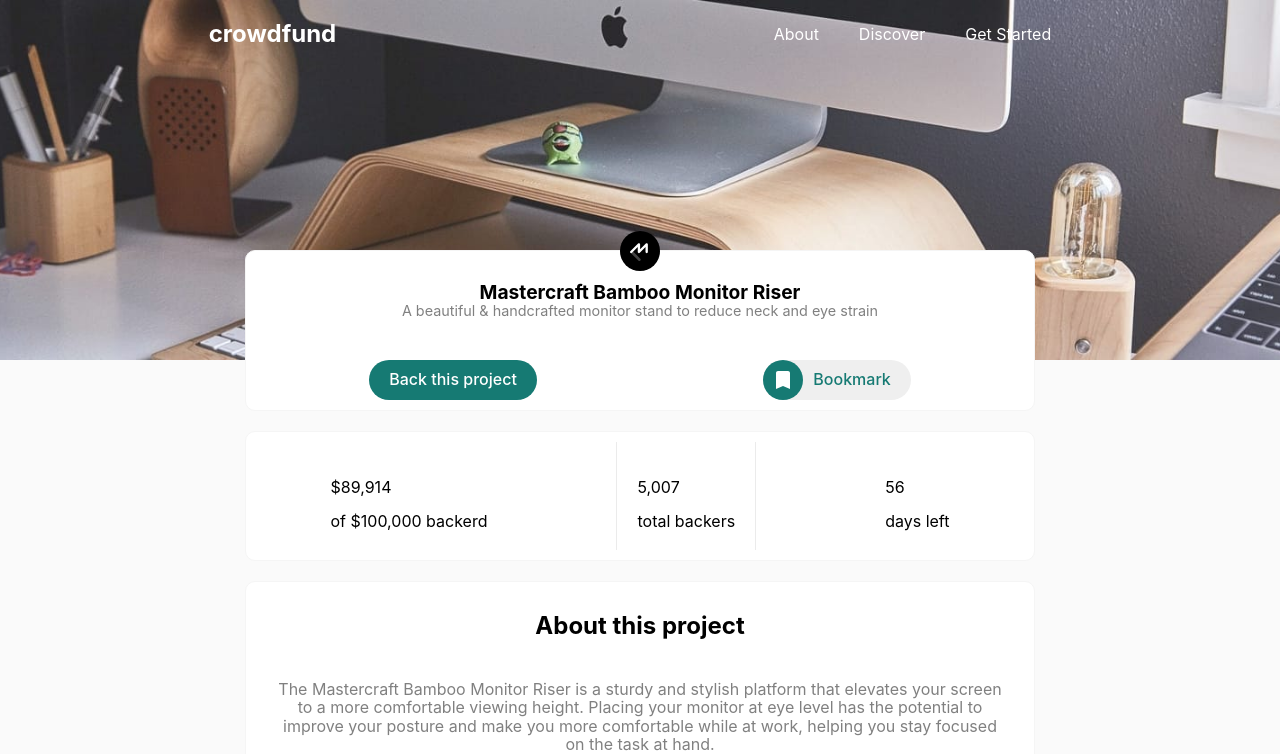
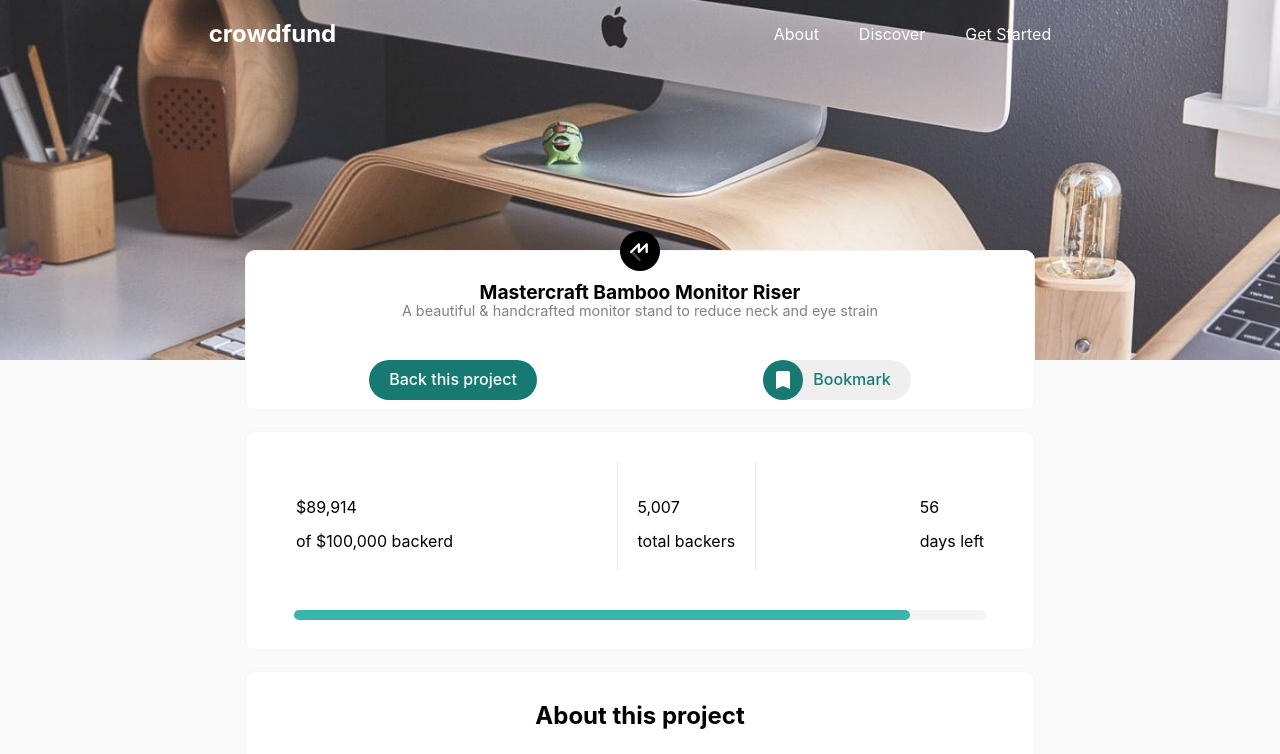
Before and after one commit to hyoshimori/react-crowdfunding-product-page, a React (Create React App) app: page / in a window 1280 px wide. Shown: the top 754 px of the page. Built offline with nearby package versions, Linux system fonts and the light colour scheme.

Commit message:
progress bar done

```diff
--- a/src/components/main/Price.tsx
+++ b/src/components/main/Price.tsx
@@ -5,6 +5,7 @@ import styles from '../style/Price.module.css';
 const Price = () => {
   return (
     <div className={styles.body}>
+      <div className={styles.body__and__progress}>
         <div>
           <p>$89,914</p>
           <span>of $100,000 backerd</span>
@@ -18,6 +19,8 @@ const Price = () => {
           <span>days left</span>
         </div>
       </div>
+      <progress className={styles.progress} max="100" value="89">100%</progress>
+    </div>
   );
 }
 
--- a/src/components/style/Price.module.css
+++ b/src/components/style/Price.module.css
@@ -6,8 +6,15 @@
   background-color: white;
   padding: 10px;
   display: flex;
+  flex-direction: column;
   justify-content: space-around;
   margin-bottom: 20px;
+}
+
+.body__and__progress{
+  display: flex;
+  justify-content: space-between;
+  align-items: center;
 }
 
 .middle__div{
@@ -18,3 +25,21 @@
 .body div{
   padding: 20px;
 }
+
+.body progress{
+  width: 90%;
+  border-radius: 25px;
+  height: 10px;
+  margin: 20px;
+  align-self: center;
+}
+
+.body progress::-webkit-progress-value {
+  border-radius: 25px;
+  background-color: #3BB4AE;
+}
+
+.body progress::-webkit-progress-bar {
+  border-radius: 25px;
+  background-color: #F4F4F4;
+}
```
Lines whose indentation alone changed are shown as unchanged.
